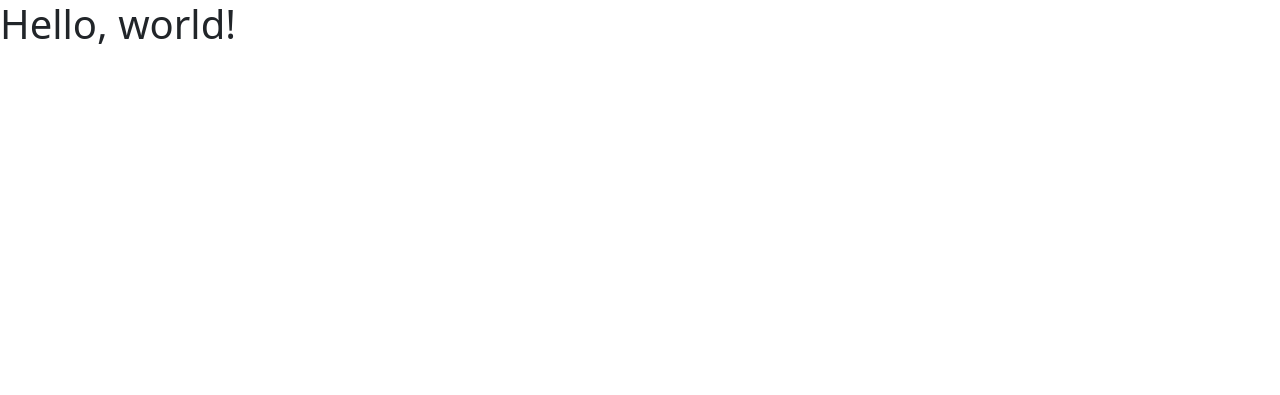
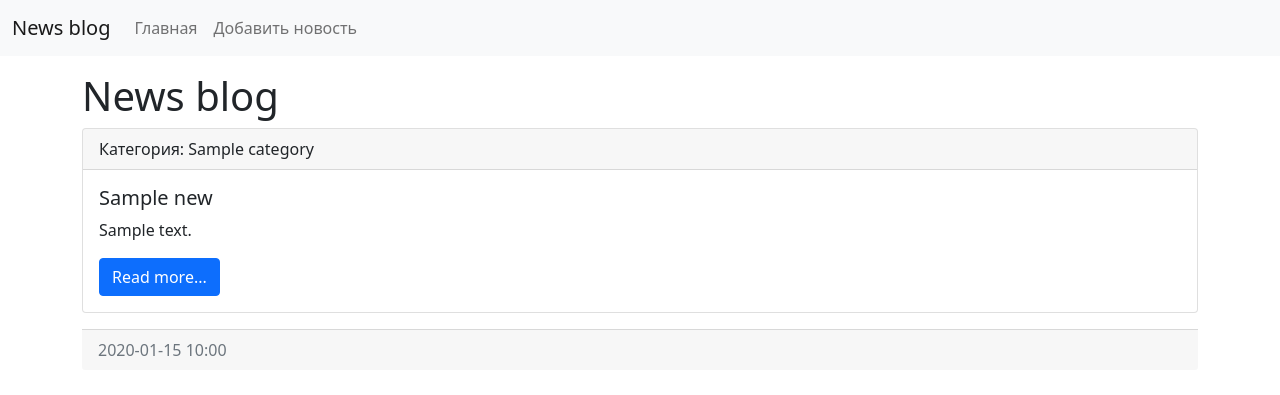
Before and after one commit to snz13/news_blog, a Django app: page / in a window 1280 px wide. Shown: the top 395 px of the page. Run offline with Django 4.2, Linux system fonts and the light colour scheme; tables that the repository leaves empty hold one stand-in row (values such as "Sample post").

Commit message:
Template changes: add bootstrap, news cards

```diff
--- a/news/templates/news/index.html
+++ b/news/templates/news/index.html
@@ -6,17 +6,62 @@
     <meta name="viewport" content="width=device-width, initial-scale=1">
 
     <!-- Bootstrap CSS -->
-    <link href="https://cdn.jsdelivr.net/npm/bootstrap@5.1.3/dist/css/bootstrap.min.css" rel="stylesheet" integrity="sha384-1BmE4kWBq78iYhFldvKuhfTAU6auU8tT94WrHftjDbrCEXSU1oBoqyl2QvZ6jIW3" crossorigin="anonymous">
+    <link href="https://cdn.jsdelivr.net/npm/bootstrap@5.1.3/dist/css/bootstrap.min.css" rel="stylesheet"
+          integrity="sha384-1BmE4kWBq78iYhFldvKuhfTAU6auU8tT94WrHftjDbrCEXSU1oBoqyl2QvZ6jIW3" crossorigin="anonymous">
 
-    <title>Hello, world!</title>
+    <title>{{ title }}</title>
 </head>
 <body>
-    <h1>Hello, world!</h1>
+
+<nav class="navbar navbar-expand-lg navbar-light bg-light">
+    <div class="container-fluid">
+        <a class="navbar-brand" href="#">News blog</a>
+        <button class="navbar-toggler" type="button" data-bs-toggle="collapse" data-bs-target="#navbarSupportedContent"
+                aria-controls="navbarSupportedContent" aria-expanded="false" aria-label="Toggle navigation">
+            <span class="navbar-toggler-icon"></span>
+        </button>
+        <div class="collapse navbar-collapse" id="navbarSupportedContent">
+            <ul class="navbar-nav me-auto mb-2 mb-lg-0">
+                <li class="nav-item">
+                    <a class="nav-link" href="/">Главная</a>
+                </li>
+                <li class="nav-item">
+                    <a class="nav-link" href="/">Добавить новость</a>
+                </li>
+            </ul>
+        </div>
+    </div>
+</nav>
+
+<div class="container mt-3">
+    <h1>{{ title }}</h1>
+    <div class="row">
+        <div class="col-md-12">
+            {% for item in news %}
+            <div class="card mb-3">
+                <div class="card-header">
+                    Категория: {{ item.category }}
+                </div>
+                <div class="card-body">
+                    <h5 class="card-title">{{ item.title }}</h5>
+                    <p class="card-text">{{ item.content }}</p>
+                    <a href="#" class="btn btn-primary">Read more...</a>
+                </div>
+            </div>
+            <div class="card-footer text-muted">
+                {{ item.created_at|date:"Y-m-d H:i" }}
+            </div>
+            {% endfor %}
+        </div>
+    </div>
+</div>
 
 <!-- Optional JavaScript; choose one of the two! -->
 
 <!-- Option 1: Bootstrap Bundle with Popper -->
-    <script src="https://cdn.jsdelivr.net/npm/bootstrap@5.1.3/dist/js/bootstrap.bundle.min.js" integrity="sha384-ka7Sk0Gln4gmtz2MlQnikT1wXgYsOg+OMhuP+IlRH9sENBO0LRn5q+8nbTov4+1p" crossorigin="anonymous"></script>
+<script src="https://cdn.jsdelivr.net/npm/bootstrap@5.1.3/dist/js/bootstrap.bundle.min.js"
+        integrity="sha384-ka7Sk0Gln4gmtz2MlQnikT1wXgYsOg+OMhuP+IlRH9sENBO0LRn5q+8nbTov4+1p"
+        crossorigin="anonymous"></script>
 
 <!-- Option 2: Separate Popper and Bootstrap JS -->
 <!--
--- a/news/views.py
+++ b/news/views.py
@@ -6,4 +6,4 @@ from .models import News
 
 def index(request):
     news = News.objects.all()
-    return render(request, 'news/index.html', {'news': news, 'title': 'List of articles'})
+    return render(request, 'news/index.html', {'news': news, 'title': 'News blog'})
```
Lines whose indentation alone changed are shown as unchanged.
